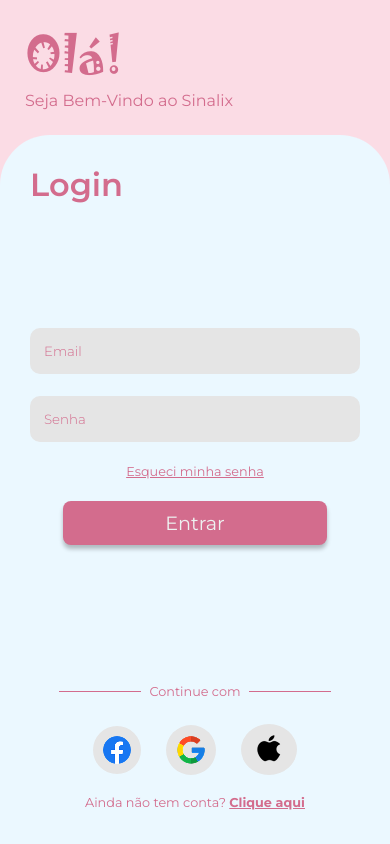
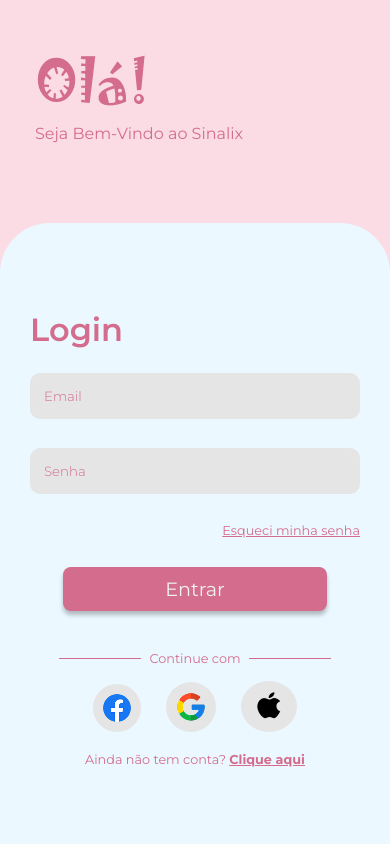
Before and after one commit to anadutraoli/sinalix-app, a plain HTML site: page login.html in a window 390 px wide. Drawn offline with Linux system fonts and the light colour scheme; files whose address does not match are found by name.

Commit message:
style: corrigindo estilizacao da tela de inicio

```diff
--- a/styles/login.css
+++ b/styles/login.css
@@ -17,7 +17,7 @@
 }
 
 .login-header {
-  margin: 40px 0px 25px 35px;
+  margin: 40px 0px 80px 35px;
 }
 
 .login-header h1 {
@@ -33,12 +33,13 @@
 .login-form-container {
   background-color: #ebf8ff;
   border-radius: 50px 50px 0px 0px;
-  padding: 30px 30px 14px 30px;
+  padding: 30px 30px 0px 30px;
   width: 100%;
   flex: 1;
   display: flex;
   flex-direction: column;
-  justify-content: space-between;
+  gap: 10px;
+  justify-content: center;
   text-align: center;
 }
 
@@ -53,13 +54,14 @@
   display: flex;
   flex-direction: column;
   align-items: center;
-  gap: 22px;
+  gap: 29px;
   width: 100%;
 }
 
 .login-form-container a {
   font-size: 0.8rem;
   color: #d36c8d;
+  align-self: flex-end;
 }
 
 .login-footer > p {
@@ -72,7 +74,7 @@
   flex-direction: column;
   justify-content: center;
   align-items: center;
-  gap: 25px;
+  gap: 15px;
 }
 
 .login-form-redes-sociais p {
@@ -118,12 +120,9 @@
 }
 
 @media (max-width: 390px) {
-  .login-header {
-    margin: 20px 0px 25px 25px;
-  }
 
   .login-header h1 {
-    font-size: 3rem;
+    font-size: 3.5rem;
   }
 
   .login-form-container h2 {
```
